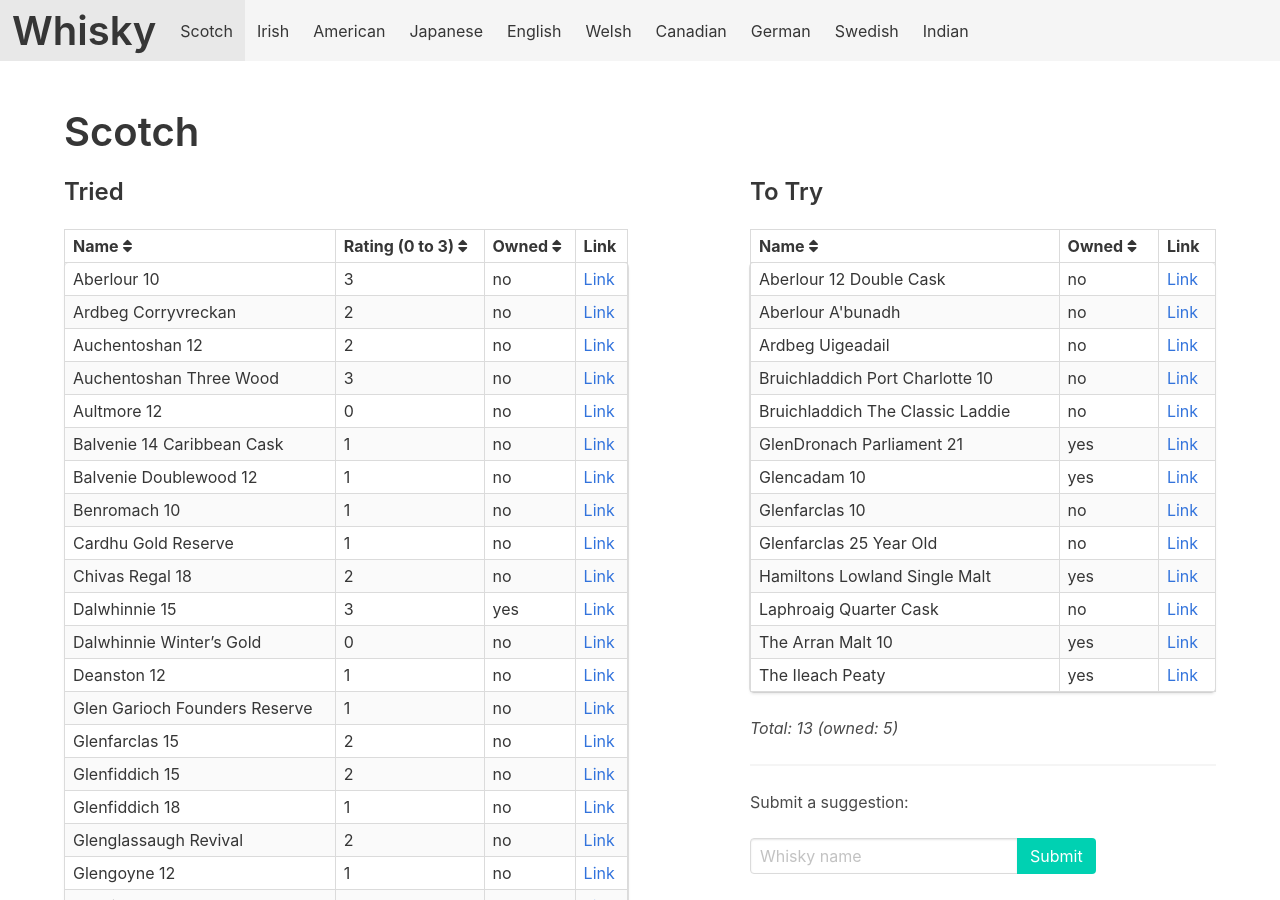
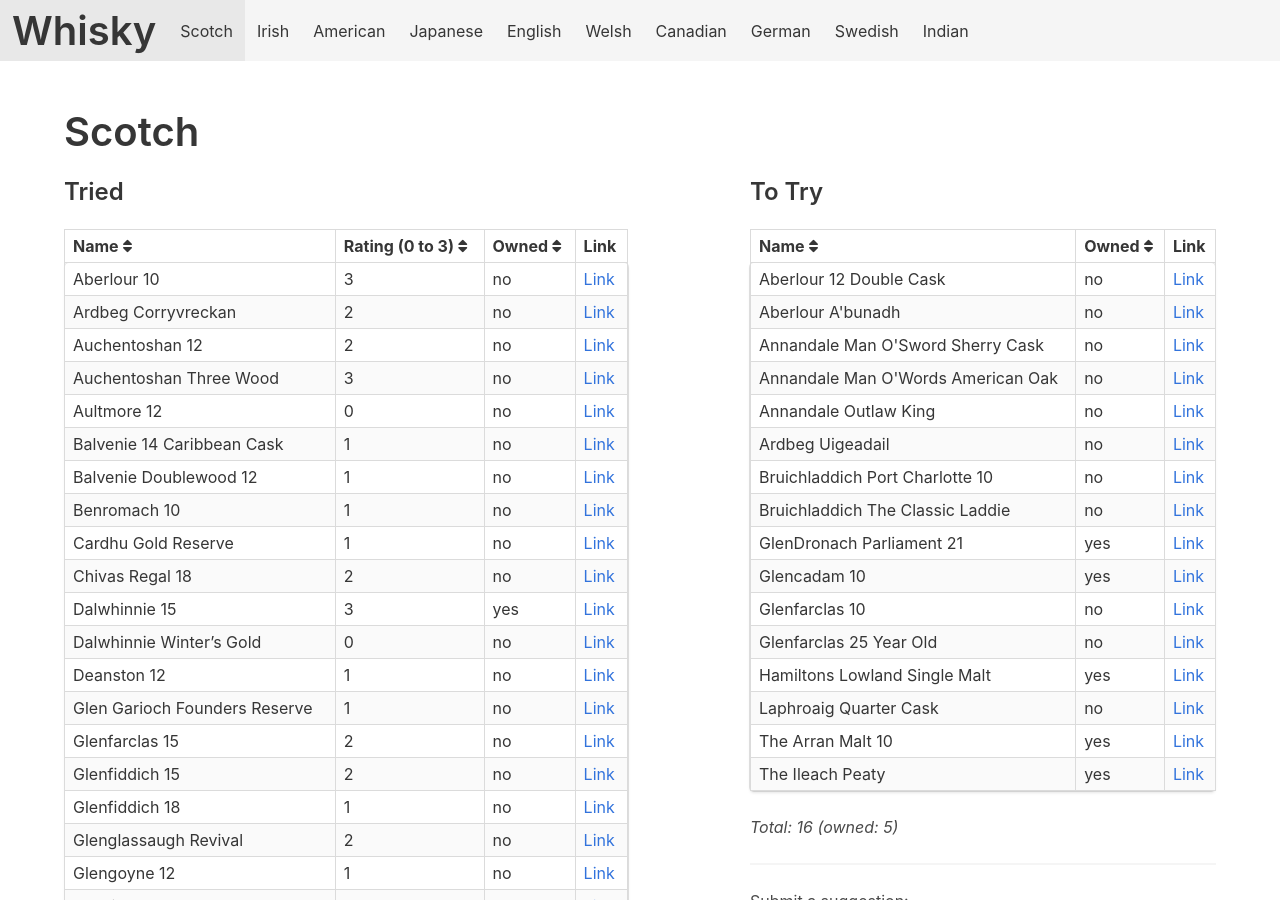
Before and after one commit to grega/whisky, a Jekyll site: the page built from scotch.html, in a window 1280 px wide and 900 px high. Built offline with Jekyll 4.4.1, drawn with Linux system fonts in a browser that asks for light colours; nearby versions of some CDN libraries.

Commit message:
Update to_try.yml

```diff
--- a/_data/scotch/to_try.yml
+++ b/_data/scotch/to_try.yml
@@ -16,3 +16,6 @@
 - name: Glenfarclas 25 Year Old
 - name: Bruichladdich Port Charlotte 10
 - name: Bruichladdich The Classic Laddie
+- name: Annandale Man O'Sword Sherry Cask
+- name: Annandale Man O'Words American Oak
+- name: Annandale Outlaw King
```
